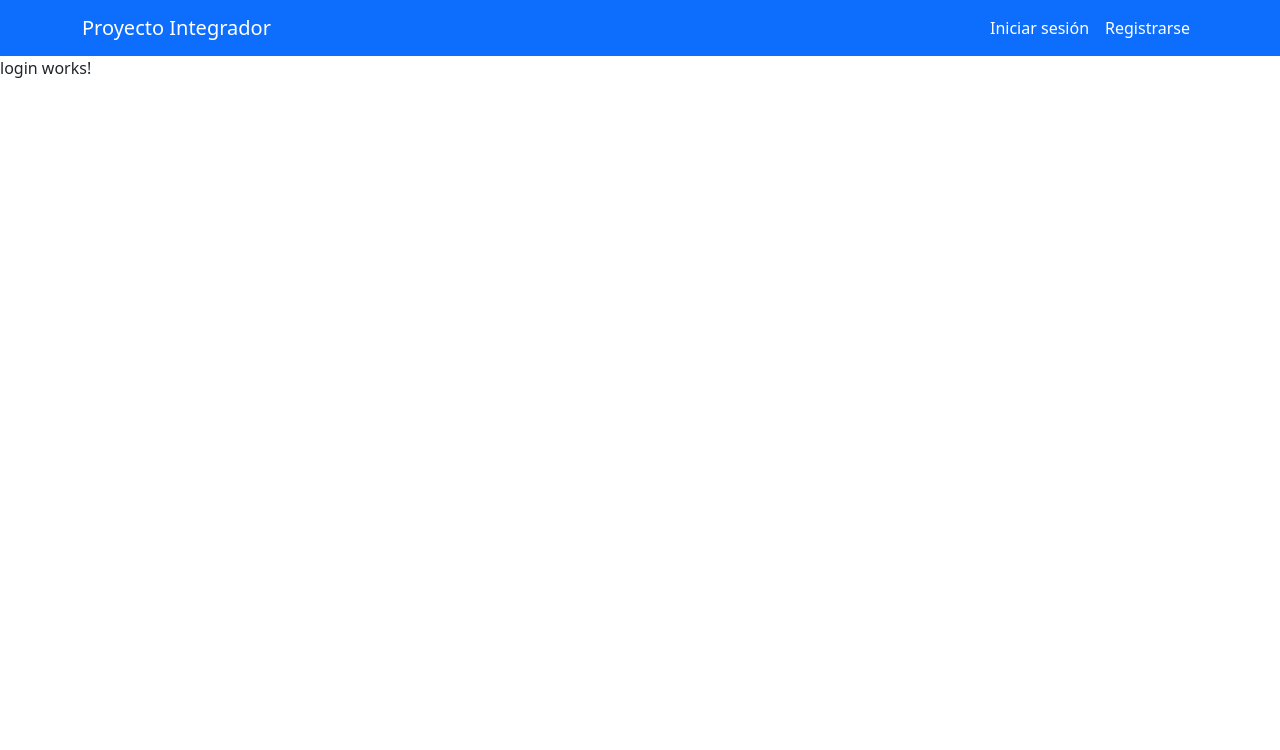
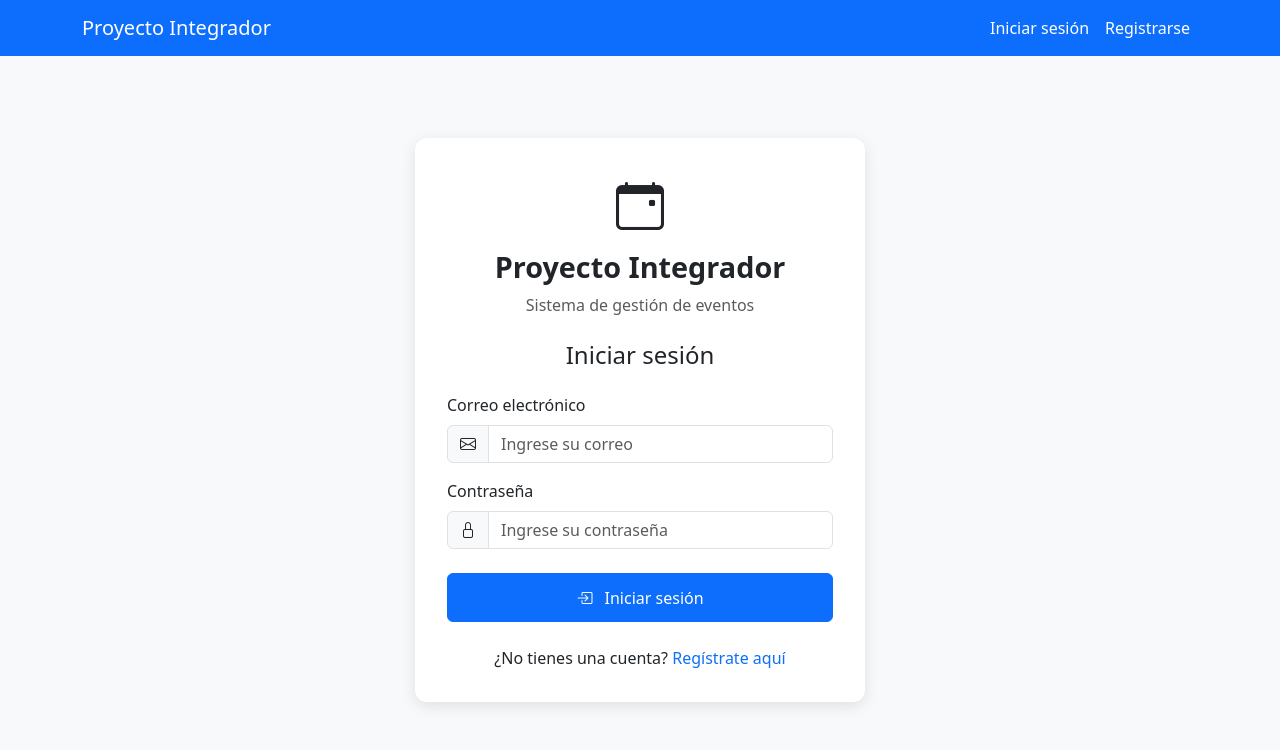
Before and after one commit to diegopena01-droid/Proyecto_Integrador, an Angular app in the folder proyecto-integrador/: page /login in a window 1280 px wide. Shown: the top 750 px of the page. Built offline with nearby package versions, Linux system fonts and the light colour scheme.

Commit message:
feat: crear interfaz de login

```diff
--- a/proyecto-integrador/src/app/pages/login/login.page.html
+++ b/proyecto-integrador/src/app/pages/login/login.page.html
@@ -1 +1,85 @@
-<p>login works!</p>
+<div class="login-container">
+
+  <div class="login-card">
+
+    <div class="text-center mb-4">
+      <i class="bi bi-calendar-event login-icon"></i>
+
+      <h1 class="login-title">
+        Proyecto Integrador
+      </h1>
+
+      <p class="text-muted">
+        Sistema de gestión de eventos
+      </p>
+    </div>
+
+    <h2 class="text-center mb-4">
+      Iniciar sesión
+    </h2>
+
+    <form>
+
+      <div class="mb-3">
+        <label for="email" class="form-label">
+          Correo electrónico
+        </label>
+
+        <div class="input-group">
+          <span class="input-group-text">
+            <i class="bi bi-envelope"></i>
+          </span>
+
+          <input
+            type="email"
+            id="email"
+            class="form-control"
+            placeholder="Ingrese su correo"
+          >
+        </div>
+      </div>
+
+      <div class="mb-3">
+        <label for="password" class="form-label">
+          Contraseña
+        </label>
+
+        <div class="input-group">
+          <span class="input-group-text">
+            <i class="bi bi-lock"></i>
+          </span>
+
+          <input
+            type="password"
+            id="password"
+            class="form-control"
+            placeholder="Ingrese su contraseña"
+          >
+        </div>
+      </div>
+
+      <div class="d-grid mt-4">
+        <button
+          type="submit"
+          class="btn btn-primary">
+          <i class="bi bi-box-arrow-in-right me-2"></i>
+          Iniciar sesión
+        </button>
+      </div>
+
+    </form>
+
+    <div class="text-center mt-4">
+
+      <p class="mb-0">
+        ¿No tienes una cuenta?
+        <a routerLink="/register">
+          Regístrate aquí
+        </a>
+      </p>
+
+    </div>
+
+  </div>
+
+</div>
--- a/proyecto-integrador/src/app/pages/login/login.page.scss
+++ b/proyecto-integrador/src/app/pages/login/login.page.scss
@@ -0,0 +1,58 @@
+.login-container {
+  min-height: calc(100vh - 72px);
+  display: flex;
+  justify-content: center;
+  align-items: center;
+  padding: 2rem 1rem;
+  background-color: #f8f9fa;
+}
+
+.login-card {
+  width: 100%;
+  max-width: 450px;
+  padding: 2rem;
+  background-color: white;
+  border-radius: 12px;
+  box-shadow: 0 4px 15px rgba(0, 0, 0, 0.1);
+}
+
+.login-icon {
+  font-size: 3rem;
+}
+
+.login-title {
+  margin-top: 0.5rem;
+  font-size: 1.8rem;
+  font-weight: 600;
+}
+
+.login-card h2 {
+  font-size: 1.5rem;
+}
+
+.login-card .form-label {
+  font-weight: 500;
+}
+
+.login-card .btn {
+  padding: 0.7rem;
+}
+
+.login-card a {
+  text-decoration: none;
+  font-weight: 500;
+}
+
+.login-card a:hover {
+  text-decoration: underline;
+}
+
+@media (max-width: 576px) {
+  .login-container {
+    padding: 1rem;
+  }
+
+  .login-card {
+    padding: 1.5rem;
+  }
+}
--- a/proyecto-integrador/src/app/pages/login/login.page.ts
+++ b/proyecto-integrador/src/app/pages/login/login.page.ts
@@ -1,8 +1,9 @@
 import { Component } from '@angular/core';
+import { RouterLink } from '@angular/router';
 
 @Component({
   selector: 'app-login',
-  imports: [],
+  imports: [RouterLink],
   templateUrl: './login.page.html',
   styleUrl: './login.page.scss',
 })
```
